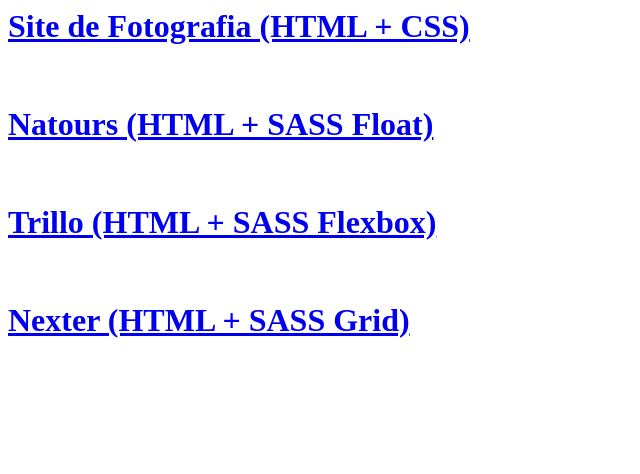
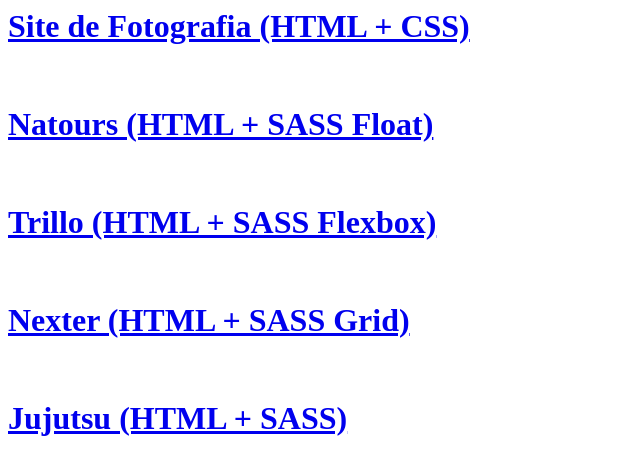
Before and after one commit to matheusAlvarenga/matheusalvarenga.github.io, a plain HTML site: page index.html in a window 1280 px wide. Shown: the whole page, without its empty margins (0-640 px from the left). Drawn offline with Linux system fonts and the light colour scheme.

Commit message:
Update index.html

```diff
--- a/index.html
+++ b/index.html
@@ -6,3 +6,5 @@
 <br>
 <a href="https://matheusalvarenga.github.io/site_nexter_grid_sass/"><h1>Nexter (HTML + SASS Grid)</h1></a>
 <br>
+<a href="https://matheusalvarenga.github.io/site_jujutsu_html_sass/"><h1>Jujutsu (HTML + SASS)</h1></a>
+<br>
```
